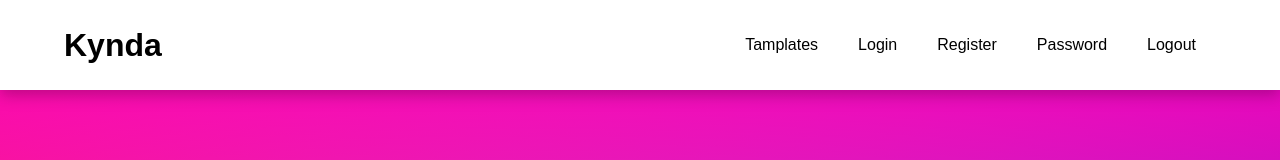
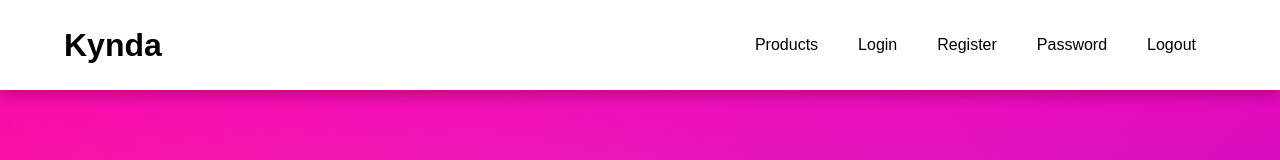
Before and after one commit to NielsPoldervaart/Project-C-Groep-4, a React (Create React App) app in the folder client/: page /logout in a window 1280 px wide. Shown: the top 160 px of the page. Built offline with nearby package versions, Linux system fonts and the light colour scheme; no server answers.

Commit message:
Renamed template files to product files

```diff
--- a/client/src/components/Navbar.js
+++ b/client/src/components/Navbar.js
@@ -3,8 +3,8 @@ import { BrowserRouter as Router, Routes, Route, Link } from 'react-router-dom';
 import '../style/Navbar.css';
 import Login from '../pages/Login';
 import Logout from '../pages/Logout';
-import Template from '../pages/Template';
-import Templates from '../pages/Templates';
+import Product from '../pages/Product';
+import Products from '../pages/Products';
 import Register from '../pages/Register';
 import Password from '../pages/Password';
 
@@ -15,7 +15,7 @@ const Navbar = () => {
                 <h1 className="NavLogo"><Link className="Link" to="/1">Kynda</Link></h1>
                 <nav>
                     <ul className="NavLinks">
-                        <li><Link className="Link" to="/1">Tamplates</Link></li>
+                        <li><Link className="Link" to="/1">Products</Link></li>
                         <li><Link className="Link" to="/login">Login</Link></li>
                         <li><Link className="Link" to="/register">Register</Link></li>
                         <li><Link className="Link" to="/forgotpassword">Password</Link></li>
@@ -24,8 +24,8 @@ const Navbar = () => {
                 </nav>
             </header>
             <Routes>
-                <Route path="/:company_id" element={<Templates />}/>
-                <Route path="/:company_id/:template_id" element={<Template />}/>
+                <Route path="/:company_id" element={<Products />}/>
+                <Route path="/:company_id/:template_id" element={<Product />}/>
                 <Route path="/login" element={<Login />}/>
                 <Route path="/register" element={<Register />}/>
                 <Route path="/forgotpassword" element={<Password />}/>
--- a/client/src/pages/Template.js
+++ b/client/src/pages/Product.js
@@ -1,6 +1,6 @@
 import React, { useState, useEffect } from 'react'
 import { useParams } from 'react-router';
-import '../style/Template.css';
+import '../style/Product.css';
 import Loader from '../components/Loader';
 
 const Template = () => {
--- a/client/src/pages/Templates.js
+++ b/client/src/pages/Products.js
@@ -3,7 +3,7 @@ import { useParams } from 'react-router';
 import { useNavigate } from 'react-router-dom';
 import { FaRegTrashAlt, FaRegEye, FaPlusCircle } from 'react-icons/fa';
 import Loader from '../components/Loader';
-import '../style/Templates.css';
+import '../style/Products.css';
 
 const Templates = () => {
     let navigate = useNavigate();
```
Also changed, not shown: client/src/style/Product.css (renamed from client/src/style/Template.css), client/src/style/Products.css (renamed from client/src/style/Templates.css).
